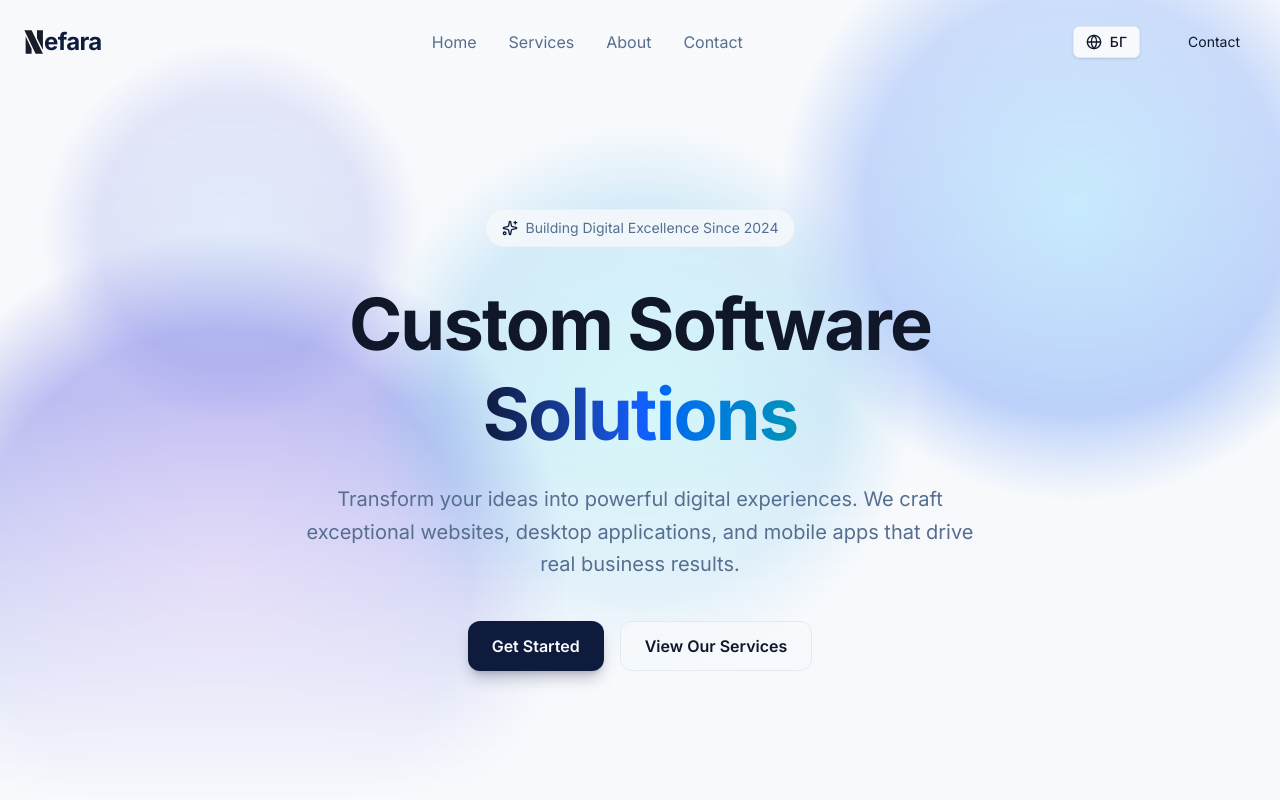
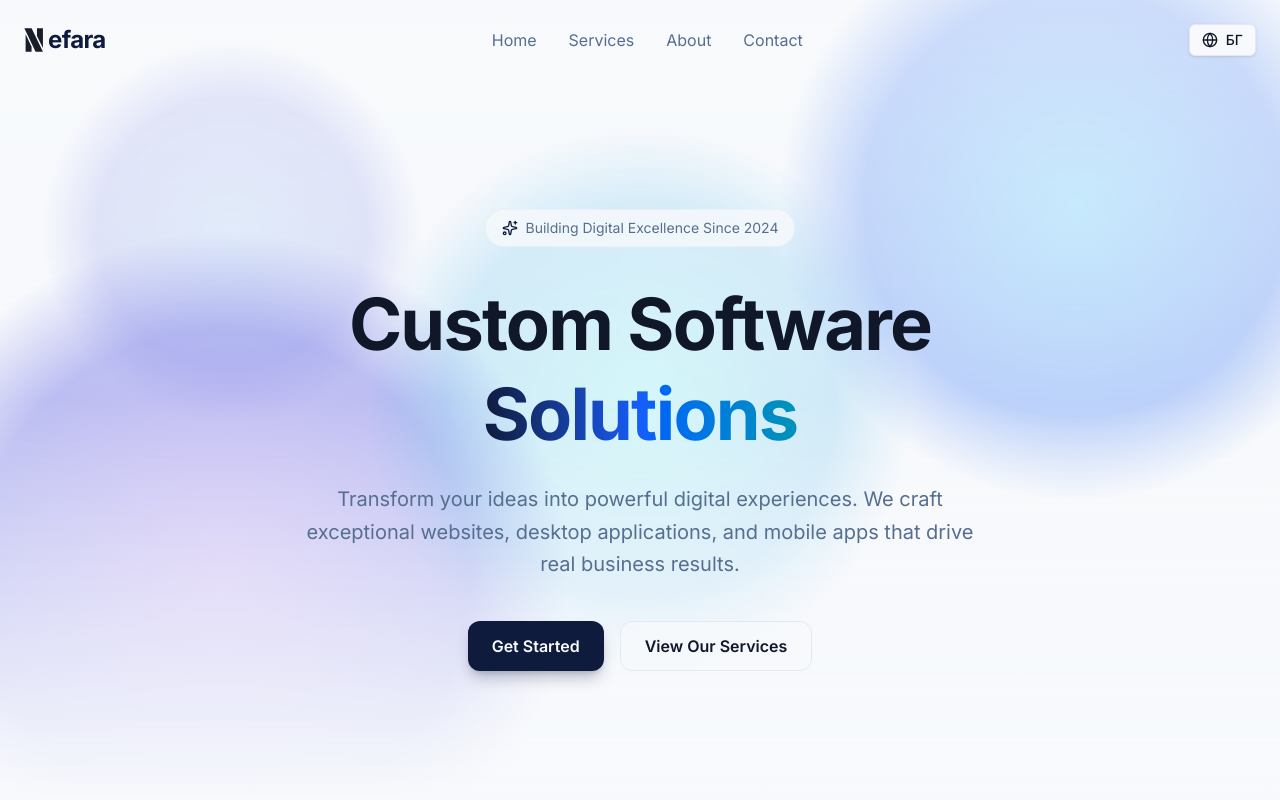
Before and after one commit to nefara-bg/Nefara-Web, a Next.js app in the folder client/: page /en in a window 1280 px wide. Shown: the top 800 px of the page. Built offline with nearby package versions, Linux system fonts and the light colour scheme.

Commit message:
Fix navigation

```diff
--- a/client/src/components/Navigation/Navigation.tsx
+++ b/client/src/components/Navigation/Navigation.tsx
@@ -6,6 +6,7 @@ import { Menu, X } from "lucide-react";
 import LngSwitcher from '@/components/Header/components/LngSwitcher/LngSwitcher';
 import { useTranslations } from "next-intl";
 import Image from "next/image";
+import { Link } from "@/i18n/navigation";
 
 export function Navigation({ locale }: { locale: string }) {
   const t = useTranslations("header");
@@ -13,10 +14,10 @@ export function Navigation({ locale }: { locale: string }) {
   const [isMobileMenuOpen, setIsMobileMenuOpen] = useState(false);
 
   const navLinks = [
-    { name: t("home"), href: "#home" },
-    { name: t("services"), href: "#services" },
-    { name: t("about"), href: "#about" },
-    { name: t("contact"), href: "#contact" },
+    { name: t("home"), href: "/#home" },
+    { name: t("services"), href: "/#services" },
+    { name: t("about"), href: "/#about" },
+    { name: t("contact"), href: "/#contact" },
   ];
 
   useEffect(() => {
@@ -28,13 +29,6 @@ export function Navigation({ locale }: { locale: string }) {
     return () => window.removeEventListener("scroll", handleScroll);
   }, []);
 
-  const scrollToSection = (href: string) => {
-    const element = document.querySelector(href);
-    if (element) {
-      element.scrollIntoView({ behavior: "smooth" });
-    }
-    setIsMobileMenuOpen(false);
-  };
 
   return (
     <>
@@ -47,19 +41,8 @@ export function Navigation({ locale }: { locale: string }) {
       >
         <div className="container mx-auto px-6 flex items-center justify-between">
           {/* Logo */}
-          <button
-            onClick={() => scrollToSection("#home")}
-            className="flex items-center gap-2"
-          >
-            {/* <svg
-              className="w-8 h-8 text-foreground"
-              viewBox="0 0 32 32"
-              fill="currentColor"
-            >
-              <path d="M16 2L4 8v16l12 6 12-6V8L16 2zm0 4l8 4-8 4-8-4 8-4zm-10 7.5l10 5v9l-10-5v-9zm12 14v-9l10-5v9l-10 5z" />
-            </svg>
-            <span className="text-xl font-bold text-foreground">Nefara</span> */}
-            <div className="flex flex-row items-center gap-0.4">
+          <Link href="/#home" className="flex items-center gap-2">
+            <div className="flex flex-row items-center gap-1">
                 <Image
                     src="/logo.svg"
                     alt="Our logo"
@@ -68,32 +51,24 @@ export function Navigation({ locale }: { locale: string }) {
                 />
                 <h5 className="text-2xl font-bold select-none text-primary">efara</h5>
             </div>
-          </button>
+          </Link>
 
           {/* Desktop Navigation */}
           <div className="hidden md:flex items-center gap-8">
             {navLinks.map((link) => (
-              <button
+              <Link
                 key={link.name}
-                onClick={() => scrollToSection(link.href)}
+                href={link.href}
                 className="nav-link"
               >
                 {link.name}
-              </button>
+              </Link>
             ))}
           </div>
 
           <div className="hidden md:flex items-center gap-4">
             {/* LngSwitcher from SoftwareSolutions */}
             <LngSwitcher locale={locale} />
-
-            {/* CTA Button */}
-            <button
-              onClick={() => scrollToSection("#contact")}
-              className="btn-outline text-sm py-2 px-4 ml-4"
-            >
-              {t("contact")}
-            </button>
           </div>
 
           {/* Mobile Menu Toggle */}
@@ -115,20 +90,25 @@ export function Navigation({ locale }: { locale: string }) {
           initial={{ opacity: 0 }}
           animate={{ opacity: 1 }}
           exit={{ opacity: 0 }}
-          className="fixed inset-0 z-40 bg-background pt-24 md:hidden"
+          className="fixed inset-0 z-40 bg-background/95 backdrop-blur-sm pt-24 md:hidden"
+          onClick={() => setIsMobileMenuOpen(false)}
         >
-          <div className="flex flex-col items-center gap-6">
+          <div className="flex flex-col items-center gap-6" onClick={(e) => e.stopPropagation()}>
             {navLinks.map((link, i) => (
-              <motion.button
+              <motion.div
                 key={link.name}
                 initial={{ opacity: 0, y: 20 }}
                 animate={{ opacity: 1, y: 0 }}
                 transition={{ delay: i * 0.1 }}
-                onClick={() => scrollToSection(link.href)}
-                className="text-xl font-medium text-foreground"
               >
-                {link.name}
-              </motion.button>
+                <Link
+                  href={link.href}
+                  className="text-xl font-medium text-foreground"
+                  onClick={() => setIsMobileMenuOpen(false)}
+                >
+                  {link.name}
+                </Link>
+              </motion.div>
             ))}
           </div>
         </motion.div>
```
